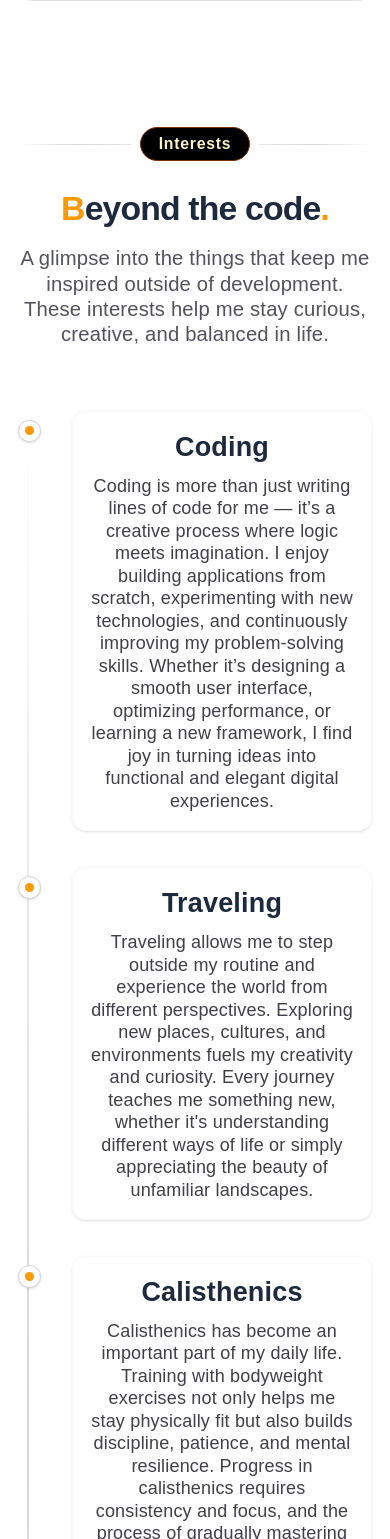
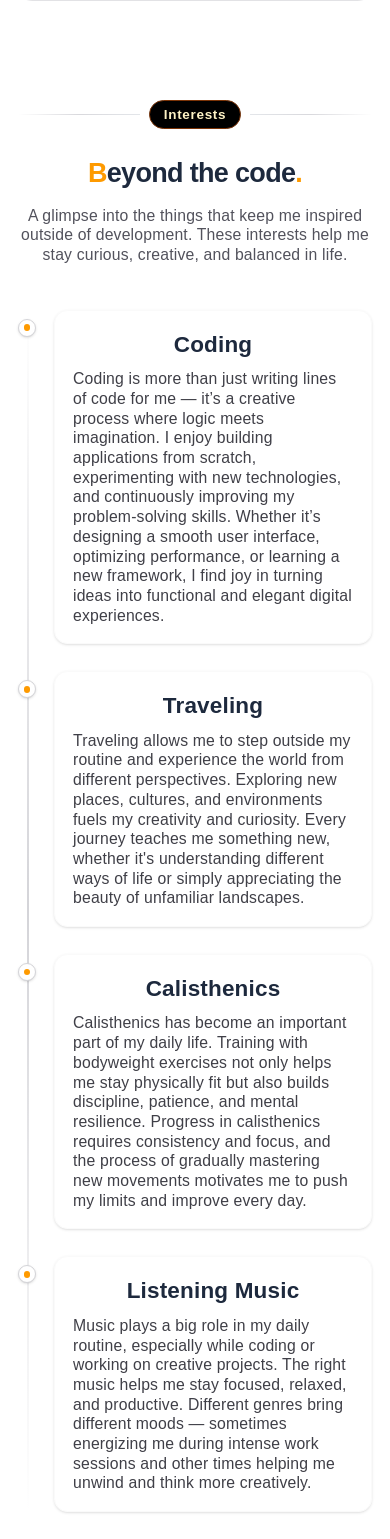
Before and after one commit to rou-nak-cloud/Dev.Portfolios, a React (Vite) app in the folder Portfolio_v3.1/: page / in a window 390 px wide. Shown: the part 9169-10708 px from the top of the page. Built offline with nearby package versions, Linux system fonts and the light colour scheme; a web font is replaced by a local one.

Commit message:
interest section responsive pv3

```diff
--- a/Portfolio_v3.1/src/components/Interest.jsx
+++ b/Portfolio_v3.1/src/components/Interest.jsx
@@ -2,12 +2,12 @@ import { interest } from "../constants";
 
 export default function Interest() {
   return (
-    <section className="max-w-2xl mx-auto px-4 md:px-6 py-16">
+    <section className="max-w-2xl mx-auto px-4 sm:px-6 py-10 md:py-12">
       {/* Badge */}
       <div className="flex items-center justify-center gap-2 mb-6">
         <div className="h-px flex-1 bg-linear-to-l from-gray-300/60 via-zinc-400/40 to-transparent"></div>
 
-        <span className="text-sm md:text-md font-cabinet font-semibold tracking-wider text-amber-100 border border-amber-900 bg-black px-4 py-1 rounded-full">
+        <span className="text-xs sm:text-sm md:text-md font-cabinet font-semibold tracking-wider text-amber-100 border border-amber-900 bg-black px-3 py-1 rounded-full">
           Interests
         </span>
 
@@ -15,14 +15,14 @@ export default function Interest() {
       </div>
 
       {/* Heading */}
-      <div className="pb-14 text-center">
-        <h2 className="text-3xl md:text-4xl font-cabinet font-bold text-slate-800 mb-4 tracking-tight">
+      <div className="pb-10 md:pb-14 text-center">
+        <h2 className="text-2xl sm:text-3xl md:text-4xl font-cabinet font-bold text-slate-800 mb-3 md:mb-4 tracking-tight">
           <span className="font-melodrama text-amber-500">B</span>
           eyond the code
           <span className="font-melodrama text-amber-500">.</span>
         </h2>
 
-        <p className="text-lg md:text-base font-cabinet text-zinc-600 leading-tight max-w-xl mx-auto">
+        <p className="text-sm sm:text-base md:text-lg font-cabinet text-zinc-600 leading-tight max-w-xl mx-auto">
           A glimpse into the things that keep me inspired outside of
           development. These interests help me stay curious, creative, and
           balanced in life.
@@ -32,13 +32,16 @@ export default function Interest() {
       {/* Timeline */}
       <div className="relative">
         {/* Vertical Line */}
-        <div className="absolute left-2 top-0 h-full w-0.5 bg-linear-to-b from-transparent via-zinc-300 to-transparent"></div>
+        <div className="absolute left-2 sm:left-3 top-0 h-full w-0.5 bg-linear-to-b from-transparent via-zinc-300 to-transparent"></div>
 
         {interest.map((item, index) => (
-          <div key={index} className="relative pl-12 mb-8 group">
+          <div
+            key={index}
+            className="relative pl-8 sm:pl-16 mb-6 sm:mb-8 group"
+          >
             {/* Timeline Dot */}
-            <span className="absolute left-0 top-2 w-5 h-5 rounded-full bg-white border border-zinc-300 flex items-center justify-center shadow-sm">
-              <span className="w-2 h-2 rounded-full bg-amber-500"></span>
+            <span className="absolute left-0 sm:left-1 top-2 w-4 h-4 sm:w-5 sm:h-5 rounded-full bg-white border border-zinc-300 flex items-center justify-center shadow-sm">
+              <span className="w-1.5 h-1.5 sm:w-2 sm:h-2 rounded-full bg-amber-500"></span>
             </span>
 
             {/* Gradient Border Wrapper */}
@@ -46,20 +49,25 @@ export default function Interest() {
               {/* Animated Gradient Border */}
               <div
                 className="absolute inset-0 rounded-xl p-px
-              bg-linear-to-r from-amber-400/20 via-orange-300/60 to-amber-400/20
-              opacity-0 group-hover:opacity-100
-              transition-opacity duration-500"
+                bg-linear-to-r from-amber-400/20 via-orange-300/60 to-amber-400/20
+                opacity-0 group-hover:opacity-100
+                transition-opacity duration-500"
               ></div>
+
               {/* Card */}
               <div
-                className="relative bg-transparent border border-zinc-200/20 rounded-xl p-4 shadow-sm group-hover:scale-101
-              group-hover:shadow-md transition-all duration-300"
+                className="relative bg-transparent border border-zinc-200/20 rounded-xl
+                p-4 sm:p-5
+                shadow-sm
+                group-hover:scale-[1.01]
+                group-hover:shadow-md
+                transition-all duration-300"
               >
-                <h3 className="text-2xl text-center font-bold text-slate-800 font-melodrama mb-2">
+                <h3 className="text-xl sm:text-2xl md:text-2xl text-center font-bold text-slate-800 font-melodrama mb-2">
                   {item.title}
                 </h3>
 
-                <p className="text-md font-cabinet text-center text-zinc-700 leading-tight">
+                <p className="text-sm sm:text-base font-cabinet text-left md:text-center text-zinc-700 leading-tight">
                   {item.desc}
                 </p>
               </div>
--- a/Portfolio_v3.1/src/constants.js
+++ b/Portfolio_v3.1/src/constants.js
@@ -525,10 +525,10 @@ export const interest = [
     title: "Calisthenics",
     desc: "Calisthenics has become an important part of my daily life. Training with bodyweight exercises not only helps me stay physically fit but also builds discipline, patience, and mental resilience. Progress in calisthenics requires consistency and focus, and the process of gradually mastering new movements motivates me to push my limits and improve every day.",
   },
-  {
-    title: "Watching Movies",
-    desc: "Movies are a powerful form of storytelling that I deeply enjoy. From visually stunning cinematography to meaningful narratives, films inspire me in many ways. I appreciate how directors and creators bring emotions and ideas to life through visuals, music, and storytelling. Watching movies often sparks creativity and sometimes even influences how I think about design and user experiences.",
-  },
+  // {
+  //   title: "Watching Movies",
+  //   desc: "Movies are a powerful form of storytelling that I deeply enjoy. From visually stunning cinematography to meaningful narratives, films inspire me in many ways. I appreciate how directors and creators bring emotions and ideas to life through visuals, music, and storytelling. Watching movies often sparks creativity and sometimes even influences how I think about design and user experiences.",
+  // },
   {
     title: "Listening Music",
     desc: "Music plays a big role in my daily routine, especially while coding or working on creative projects. The right music helps me stay focused, relaxed, and productive. Different genres bring different moods — sometimes energizing me during intense work sessions and other times helping me unwind and think more creatively.",
```
